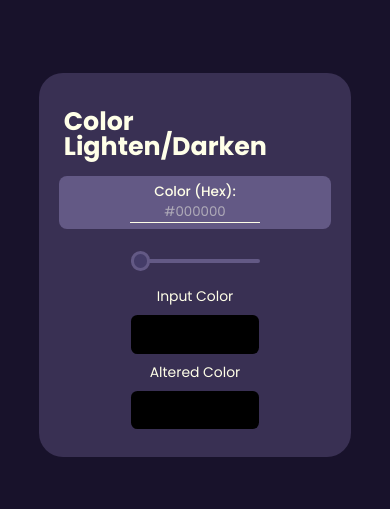
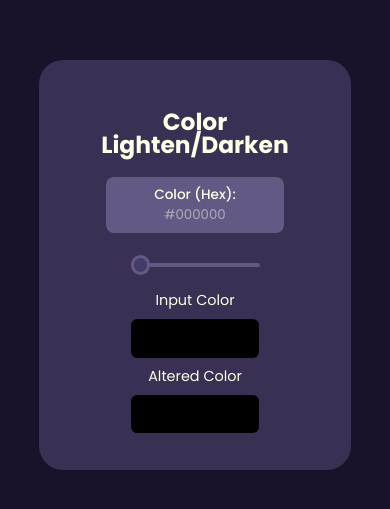
Before and after one commit to luciaguerra/color-tool, a plain HTML site: page index.html in a window 390 px wide. Shown: the part 157-666 px from the top of the page. Drawn offline with Linux system fonts and the light colour scheme.

Commit message:
fixed some css lines

```diff
--- a/css/style.css
+++ b/css/style.css
@@ -19,9 +19,7 @@
 body {
     width: 100%;
     height: 100vh;
-    font-size: 100%;
     background-color: var(--bg);
-    text-align: left;
 }
 
 body, .container, .hex-box, .color-boxes {
@@ -39,22 +37,26 @@ body, .container, .hex-box, .color-boxes {
     background-color: var(--container);
     flex-direction: column;
     border-radius: 1.5rem;
-    padding: 1.25rem;
+    padding: 1.8rem;
 }
 
 .title {
-    font-size: 6vw;
+    font-size: 3rem;
     line-height: 1;
-    margin: 1rem 0.3rem;
+    margin: 1.3rem 0;
 }
 
 .hex-box {
-    background-color: var(--input);
-    padding: 0.4rem;
+    max-width: 40%;
+    padding: 0.5rem;
     border-radius: 0.5rem;
     font-size: 0.85rem;
-    margin: 0 0 1rem;
+    margin: 0 0 1.5rem;
     font-weight: 500;
+}
+
+.hex-box, [type=range] {
+    background-color: var(--input);
 }
 
 label {
@@ -65,21 +67,20 @@ label {
     width: 50%;
     background-color: transparent;
     border: none;
-    margin: 0 1rem;
-    padding: 0 0.5rem;
-    border-bottom: 1px solid var(--text)
+    outline: none;
 }
 
 ::placeholder {
     color: #e9e9df91;
+}
+
+::placeholder, [type=text], .color-boxes, h1 {
     text-align: center;
 }
 
 [type=range] {
     appearance: none;
-    width: 100%;
     height: 0.3rem;
-    background-color: var(--input);
     border-radius: 1rem;
     margin: 0 0 1.2rem 0;
 }
@@ -97,7 +98,6 @@ label {
     width: 70%;
     margin: 0.5rem 0;
     flex-direction: row;
-    text-align: center;
 }
 
 .box {
@@ -105,17 +105,11 @@ label {
     height: 5vw;
     background-color: #000;
     border-radius: 0.4rem;
-    margin: 0.3rem 2rem;
+    margin: 0.3rem 2rem 0;
 }
 
 p {
-    font-size: 0.87rem;
-}
-
-@media screen and (min-width: 900px){
-    .title {
-        font-size: 5vw;
-    }
+    font-size: 0.9rem;
 }
 
 @media screen and (max-width: 600px){
@@ -133,7 +127,6 @@ p {
     }
 
     .box {
-        display: flex;
         justify-content: center;
         width: 10rem;
         max-width: 80%;
@@ -148,13 +141,25 @@ p {
     [type=range] {
         margin: auto;
         justify-content: center;
+    }
 
+    h1 {
+        margin: 1rem 0;
     }
+
+    .hex-box {
+        margin: 0 0 1rem;
+    }
+
 
 }
 
-@media screen and (max-width: 350px){
+@media screen and (max-width: 420px){
     .title {
         font-size: 6vw;
     }
+
+    .hex-box {
+        max-width: 70%;
+    }
 }
--- a/js/script.js
+++ b/js/script.js
@@ -0,0 +1,21 @@
+const hexInput = document.getElementById("hexInput");
+const inputColor = document.getElementById("inputColor");
+
+hexInput.addEventListener("keyup", () => {
+    const hex = hexInput.value;
+
+    if(!isValidHex(hex)) return;
+
+    inputColor.style.backgroundColor = hex;
+})
+
+const isValidHex = (hex) => {
+    if(!hex) return false;
+
+    const strippedHex = hex.replace("#", "");
+    return strippedHex.length === 3 || strippedHex.length === 6;
+}
+
+console.log(isValidHex("#000"));
+console.log(isValidHex("#000000"));
+console.log(isValidHex("fff"));
```
